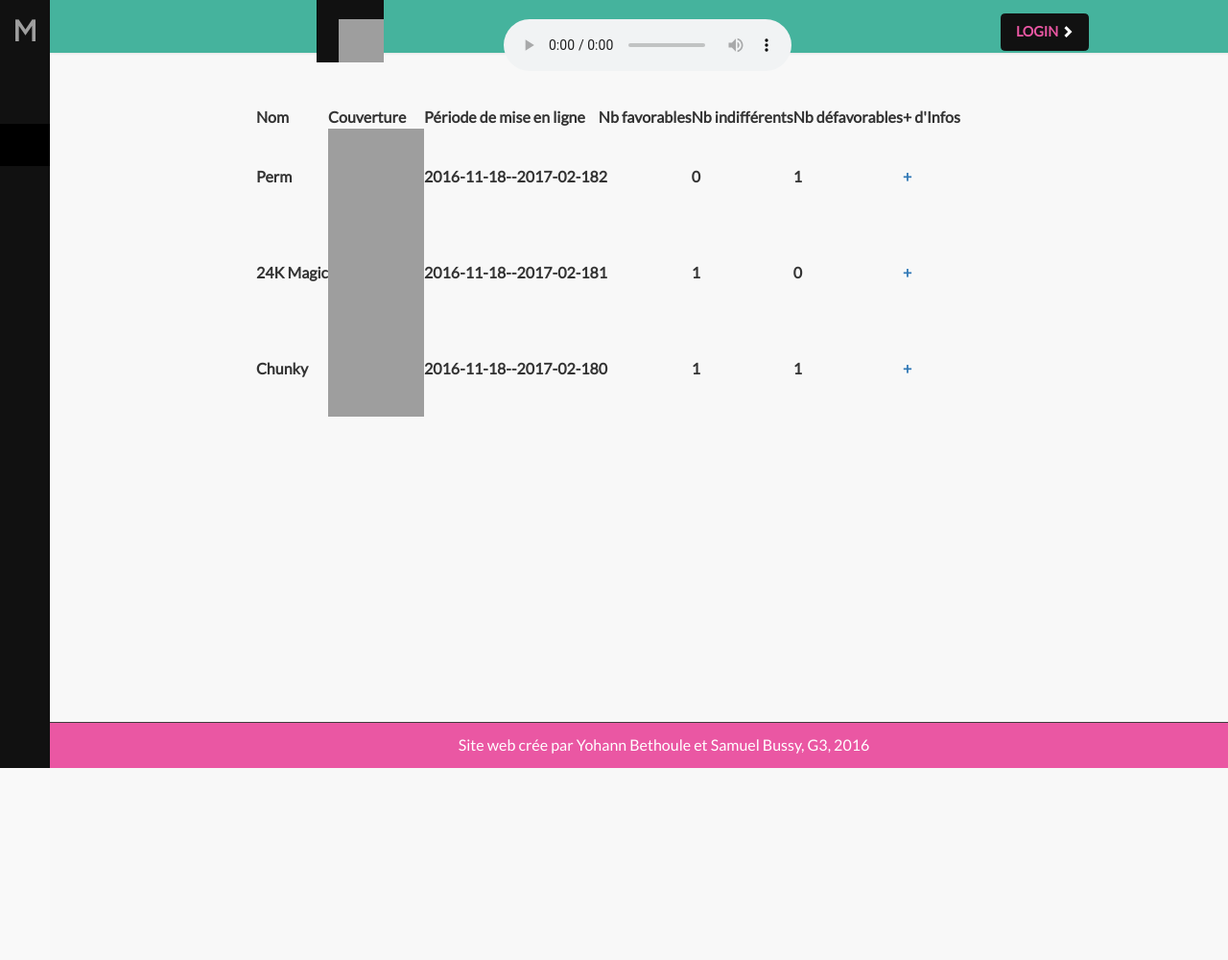
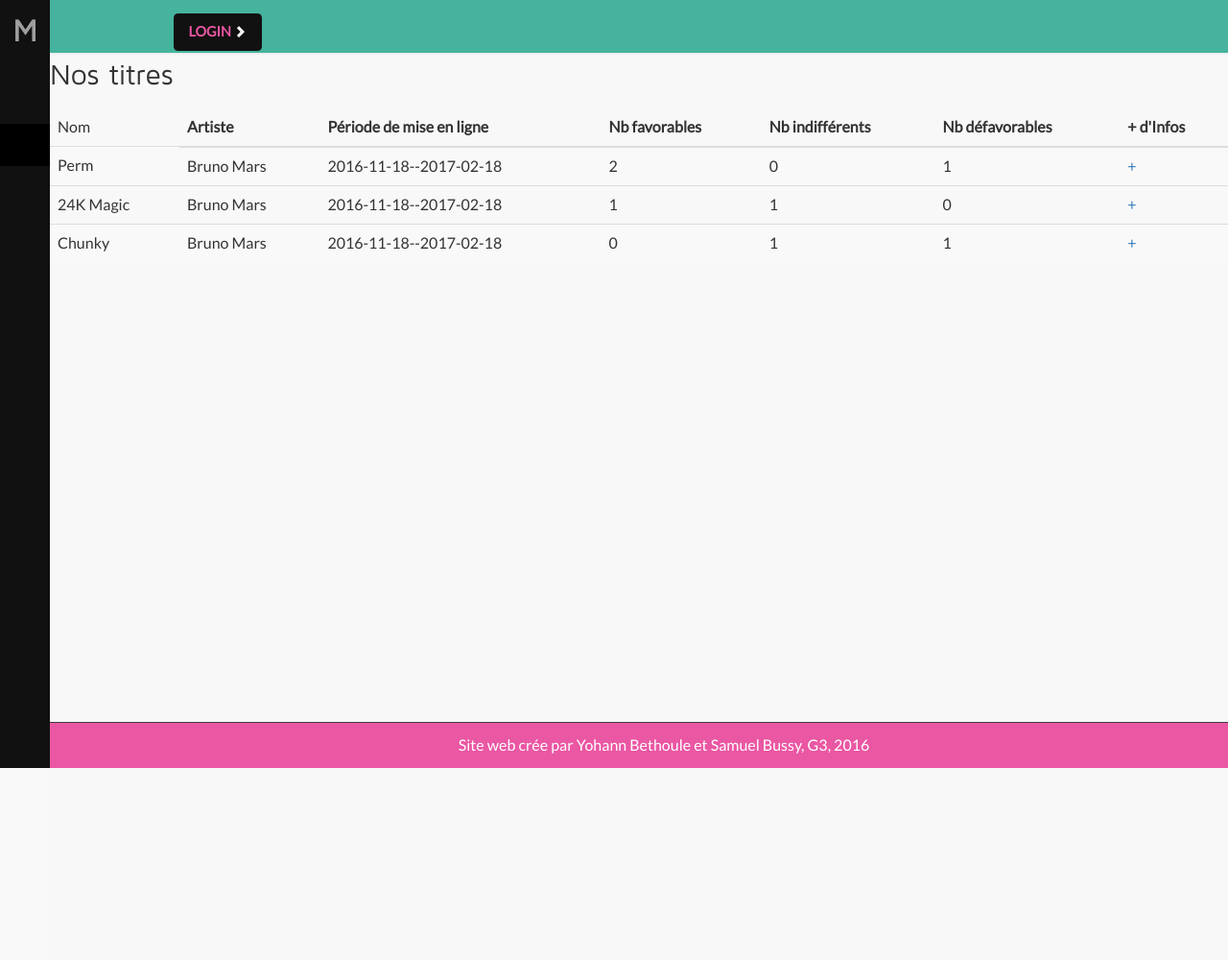
Before and after one commit to YohannBethoule/Php, a PHP site: page /Php/index.php in a window 1280 px wide. Shown: the whole page at 96% size. Run offline with PHP 8.4, Linux system fonts and the light colour scheme; data comes from the database, SQL or seed files in the repository; lists and menus that the app fills with data are empty; some libraries are stand-ins or nearby versions; grey boxes are pictures that could not be loaded.

Commit message:
Bon bon bon

```diff
--- a/Controller/FrontController.php
+++ b/Controller/FrontController.php
@@ -14,8 +14,6 @@ class FrontController
         $listeAction_Visitor = array('consulterTitres','detailTitre','afficherCommentaires','nouveauCommentaire','ajouterCommentaire');
         $listeAction_User = array('seConnecter','seDeconnecter');
         $listeAction_Admin = array('ajouterTitre','afficherTitre','nouveauTitre','supprimerTitre','modifierTitre','supprimerCommentaire');
-
-       // var_dump($_REQUEST['action']);
 
         try{
             if(isset($_REQUEST['action'])) {
--- a/Model/ModelAdmin.php
+++ b/Model/ModelAdmin.php
@@ -8,6 +8,7 @@
  */
 class ModelAdmin
 {
+    //verification du statut d'administrateur de la session
     public static function isAdmin(){
         global $bpassword, $blogin, $base;
         if(isset($_SESSION['login']) && isset ($_SESSION['role'])){
@@ -22,6 +23,7 @@ class ModelAdmin
         return false;
     }
 
+    //méthode de suppression d'un commentaire
     public static function supprimerCommentaire($idAvis)
     {
         global $bpassword, $blogin, $base;
--- a/Model/ModelVisitor.php
+++ b/Model/ModelVisitor.php
@@ -51,7 +51,7 @@ class ModelVisitor
         $algt = new AlbumGateway($con);
         $avgt = new AvisGateway($con);
         $titres=$tigt->getAll();
-        $couvs=self::couverturesFromTitres($titres);
+        //$couvs=self::couverturesFromTitres($titres);
         $avisF=self::NbAvisFromTitres($titres,"favorable");
         $avisI=self::NbAvisFromTitres($titres,"indifferent");
         $avisD=self::NBAvisFromTitres($titres,"defavorable");
@@ -59,7 +59,7 @@ class ModelVisitor
         foreach ($titres as $row){
             $res[] = array(
                 "titre"=>$row['nomTitre'],
-                "couverture"=>$couvs[$i],
+                "artiste"=>$row['artiste'],
                 "date_debut"=>$row['date_debut'],
                 "date_fin"=>$row['date_fin'],
                 "avisF"=>$avisF[$i],
--- a/Vues/browse.php
+++ b/Vues/browse.php
@@ -29,20 +29,20 @@ require_once('\templates\head.php');
     require_once('\templates\header.php');
     require_once('\templates\navbar.php');
     require_once('\templates\footer.php');
-    //require_once(dirname(dirname(__FILE__)).'/index.php');
     ?>
 
-
-    <div class="table table-responsive  pricing-table">
+    <h2 class="sub-header">Nos titres</h2>
+    <div class="table-responsive">
         <?php
         if(isset($_SESSION['role']) && $_SESSION['role'] == 'admin'){
             echo "<a href=\"?action=nouveauTitre\">Ajouter un titre</a>";
         }
         ?>
-        <table>
+        <table class="table table-striped">
+            <thead>
             <tr>
-                <th>Nom</th>
-                <th>Couverture</th>
+                <td>Nom</th>
+                <th>Artiste</th>
                 <th>Période de mise en ligne</th>
                 <th>Nb favorables</th>
                 <th>Nb indifférents</th>
@@ -54,18 +54,19 @@ require_once('\templates\head.php');
                 }
                 ?>
             </tr>
-
+            </thead>
+            <tbody>
             <?php
-                if(isset($res)){
+            if(isset($res)) {
                 foreach ($res as $row) {
                     echo "<tr>";
-                        echo "<th>" . $row['titre'] . "</th>";
-                        echo "<th><img width='100px' height='100px' src=" . $row['couverture'] . "></th>";
-                        echo "<th>" . $row['date_debut'] . "--" . $row['date_fin'] . "</th>";
-                        echo "<th>" . $row['avisF'] . "</th>";
-                        echo "<th>" . $row['avisI'] . "</th>";
-                        echo "<th>" . $row['avisD'] . "</th>";
-                        echo "<th> <a href=\"?idT=" . $row['idTitre'] . "&action=detailTitre\">+</a></th>";
+                    echo "<td>" . $row['titre'] . "</td>";
+                    echo "<td>" . $row['artiste'] . "</td>";
+                    echo "<td>" . $row['date_debut'] . "--" . $row['date_fin'] . "</td>";
+                    echo "<td>" . $row['avisF'] . "</td>";
+                    echo "<td>" . $row['avisI'] . "</td>";
+                    echo "<td>" . $row['avisD'] . "</td>";
+                    echo "<td> <a href=\"?idT=" . $row['idTitre'] . "&action=detailTitre\">+</a></td>";
                     if(isset($_SESSION['role']) && $_SESSION['role'] == 'admin'){
                         echo "<th><a href=\"?idTitre=".$row['idTitre']."&action=afficherTitre\">Modifier</a>
                                     <a href=\"?idTitre=".$row['idTitre']."&action=supprimerTitre\">Supprimer</a></th>";
@@ -75,9 +76,10 @@ require_once('\templates\head.php');
             }
             else
             {
-                    echo "<h2>Erreur d'appel </h2>";
+                echo "<h2>Erreur d'appel dans la page browse.php</h2>";
             }
             ?>
+            </tbody>
         </table>
     </div>
 
--- a/Vues/templates/footer.php
+++ b/Vues/templates/footer.php
@@ -4,6 +4,8 @@
  * User: yoyot
  * Date: 07/12/2016
  * Time: 19:14
+ *
+ * Pied-de-page
  */
 
 ?>
--- a/Vues/templates/header.php
+++ b/Vues/templates/header.php
@@ -4,6 +4,8 @@
  * User: yoyot
  * Date: 07/12/2016
  * Time: 19:14
+ *
+ * En-tête de nos pages
  */
 
 ?>
@@ -18,26 +20,6 @@
         <!--notification menu start -->
         <div class="menu-right">
             <div class="profile_details">
-                <div class="col-md-4 serch-part">
-                    <div id="sb-search" class="sb-search">
-                        <form method="post">
-                            <input class="sb-search-input" placeholder="Search" type="search" name="search" id="search">
-                            <input class="sb-search-submit" type="submit" value="">
-                            <span class="sb-icon-search"> </span>
-                        </form>
-                    </div>
-                </div>
-                <div class="col-md-4 player">
-                    <div class="audio-player">
-                        <audio id="audio-player"  controls="controls">
-                            <source src="/Php/Vues/media/Blue Browne.ogg" type="audio/ogg"></source>
-                            <source src="/Php/Vues/media/Blue Browne.mp3" type="audio/mpeg"></source>
-                            <source src="/Php/Vues/media/Georgia.ogg" type="audio/ogg"></source>
-                            <source src="/Php/Vues/media/Georgia.mp3" type="audio/mpeg"></source></audio>
-                    </div>
-
-
-                </div>
                 <div class="col-md-4 login-pop">
                     <div id="loginpop">
                         <?php
--- a/Vues/templates/navbar.php
+++ b/Vues/templates/navbar.php
@@ -4,6 +4,8 @@
  * User: yoyot
  * Date: 07/12/2016
  * Time: 19:14
+ *
+ * Barre positionnée sur la gauche de nos pages
  */
 
 ?>
--- a/config/Autoload.php
+++ b/config/Autoload.php
@@ -4,6 +4,7 @@ class Autoload
 {
     private static $_instance = null;
 
+    //constructeur de type Singleton
     public static function charger()
     {
         if(null !== self::$_instance) {
@@ -18,6 +19,7 @@ class Autoload
         }
     }
 
+    //methode de fermeture de l'Autoload
     public static function shutDown()
     {
         if(null !== self::$_instance) {
@@ -30,6 +32,7 @@ class Autoload
         }
     }
 
+    //methode d'auto-chargement des fichiers
     private static function _autoload($class)
     {
         global $rep;
--- a/config/config.php
+++ b/config/config.php
@@ -13,7 +13,7 @@ $rep=__DIR__.'/../';
 
 $base="mysql:host=localhost;dbname=musique";
 $blogin="root";
-$bpassword="root";
+$bpassword="mdp";
 
 
 //Vues
--- a/index.php
+++ b/index.php
@@ -1,22 +1,19 @@
-
-<!--
-Author: W3layouts
-Author URL: http://w3layouts.com
-License: Creative Commons Attribution 3.0 Unported
-License URL: http://creativecommons.org/licenses/by/3.0/
--->
 <!DOCTYPE HTML>
 <html>
 <!-- /w3layouts-agile -->
 <body>
 
     <?php
+        //charge la configuration de notre projet
         require_once(__DIR__.'/config/config.php');
         require_once(__DIR__.'/config/Autoload.php');
-    session_start();
-    Autoload::charger();
 
-    $cont = new FrontController();
+        //crée une connexion à la base de données et charge nos fichiers
+        session_start();
+        Autoload::charger();
+
+        //instancie notre FrontController
+        $cont = new FrontController();
     ?>
 
 </body>
```
Also changed, not shown: Controller/ControllerAdmin.php (+10 -5 lines), Controller/ControllerUser.php (+6 -1 lines), Controller/ControllerVisitor.php (+5 -2 lines). Lines whose indentation alone changed are shown as unchanged.
